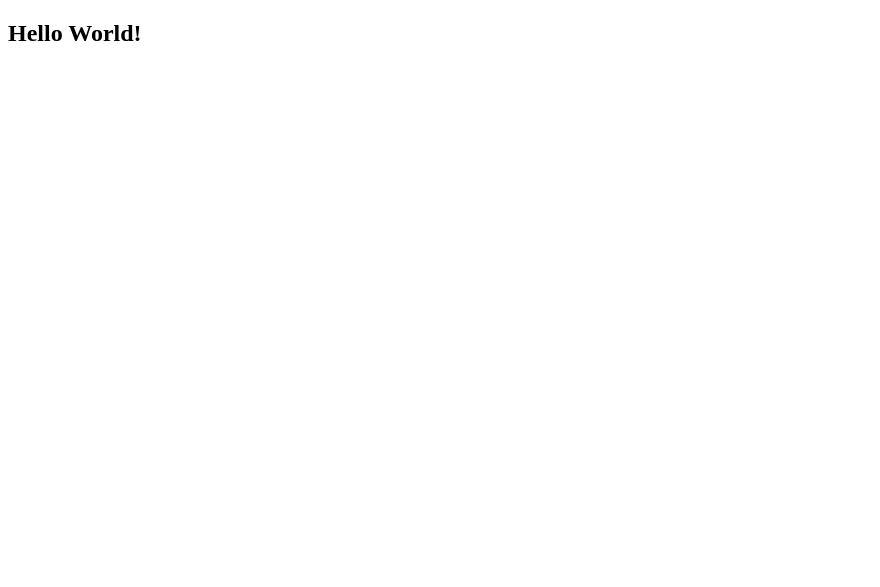
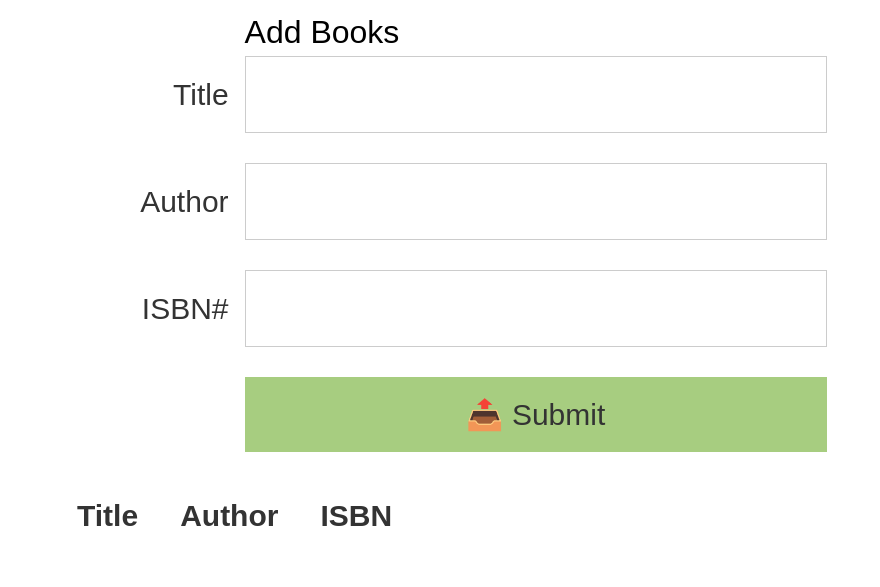
Before and after one commit to Ax-SylvesterHommuk/oop_books, a plain HTML site: page index.html in a window 1280 px wide. Shown: the whole page, without its empty margins (0-880 px from the left). Drawn offline with Linux system fonts and the light colour scheme; a web font is replaced by a local one.

Commit message:
Created project basic files

```diff
--- a/index.html
+++ b/index.html
@@ -2,10 +2,35 @@
 <html lang="en">
 <head>
     <meta charset="UTF-8">
-    <title>OOP Books</title>
+    <title>My Books OOP</title>
+    <link rel="stylesheet" href="style.css">
 </head>
 <body>
-<h2>Hello World!</h2>
+<section id="contact-form">
+    <div>
+        <h2>Add Books</h2>
+        <form id="contact" name="contact" accept-charset="utf-8">
+            <label><span>Title</span><input name="title" type="text" id="titleForm"/></label>
+            <label><span>Author</span><input name="author" type="text" id="authorForm"/></label>
+            <label><span>ISBN#</span><input name="isbn" type="text" id="isbnForm"/></label>
+            <input name="submit" type="submit" value="📤 Submit"/>
+            <div class="card-action">
+                <table id="masterTable">
+                    <tbody>
+                    <tr>
+                        <th>Title</th>
+                        <th>Author</th>
+                        <th>ISBN</th>
+                    </tr>
+                    </tbody>
+                </table>
+            </div>
+        </form>
+    </div>
+</section>
+<script src="classes/LS.js"></script>
+<script src="classes/Task.js"></script>
+<script src="classes/UI.js"></script>
 <script src="app.js"></script>
 </body>
 </html>
--- a/style.css
+++ b/style.css
@@ -0,0 +1,115 @@
+@import url('http://fonts.cdnfonts.com/css/andy');
+
+body {
+    font-family: 'Andy', sans-serif;
+    line-height: 1.4;
+}
+
+html {
+    font: 300 100%/1.5 Ubuntu, sans-serif;
+    color: #333;
+    overflow-x: hidden;
+}
+
+h2 {
+    margin: 0;
+    color: #000000;
+    font-size: 2.5em;
+    font-weight: 300;
+}
+#contact-form {
+    max-width: 1208px;
+    max-width: 75.5rem;
+    margin: 0 auto;
+}
+#contact, label, input[name="submit"] {
+    position: relative;
+    font-family: 'Andy', sans-serif;
+    font-size: 30px;
+}
+label > span, input, textarea, button {
+    box-sizing: border-box;
+}
+label {
+    display: block;
+}
+label > span {
+    display: none;
+}
+input, textarea, button {
+    width: 100%;
+    padding: 0.5em;
+    border: none;
+    font: 300 100%/1.2 Ubuntu, sans-serif;
+}
+input[type="text"], input[type="email"], textarea {
+    margin: 0 0 1em;
+    border: 1px solid #ccc;
+    outline: none;
+}
+input.invalid, textarea.invalid {
+    border-color: #d5144d;
+}
+textarea {
+    height: 6em;
+}
+input[type="submit"], button {
+    background: #a7cd80;
+    color: #333;
+}
+input[type="submit"]:hover, button:hover {
+    background: #91b36f;
+}
+@media screen and (min-width: 30em) {
+    #contact-form h2 {
+        margin-left: 26.3736%;
+        font-size: 2em;
+        line-height: 1.5;
+    }
+    label > span {
+        vertical-align: top;
+        display: inline-block;
+        width: 26.3736%;
+        padding: 0.5em;
+        border: 1px solid transparent;
+        text-align: right;
+    }
+    input, textarea, button {
+        width: 73.6263%;
+        line-height: 1.5;
+    }
+    textarea {
+        height: 10em;
+    }
+    input[type="submit"], button {
+        margin-left: 26.3736%;
+    }
+}
+@media screen and (min-width: 48em) {
+    #contact-form {
+        text-align: justify;
+        line-height: 0;
+    }
+    #contact-form:after {
+        content: '';
+        display: inline-block;
+        width: 100%;
+    }
+    #contact-form h2 {
+        margin-left: 17.2661%;
+    }
+    #contact-form form, #contact-form aside {
+        vertical-align: top;
+        display: inline-block;
+        width: 65.4676%;
+        text-align: left;
+        line-height: 1.5;
+    }
+    #contact-form aside {
+        width: 30.9353%;
+    }
+}
+
+table {
+    border-spacing: 40px;
+}
```
Also changed, not shown: classes/LS.js (added), classes/Task.js (added), classes/UI.js (added).
